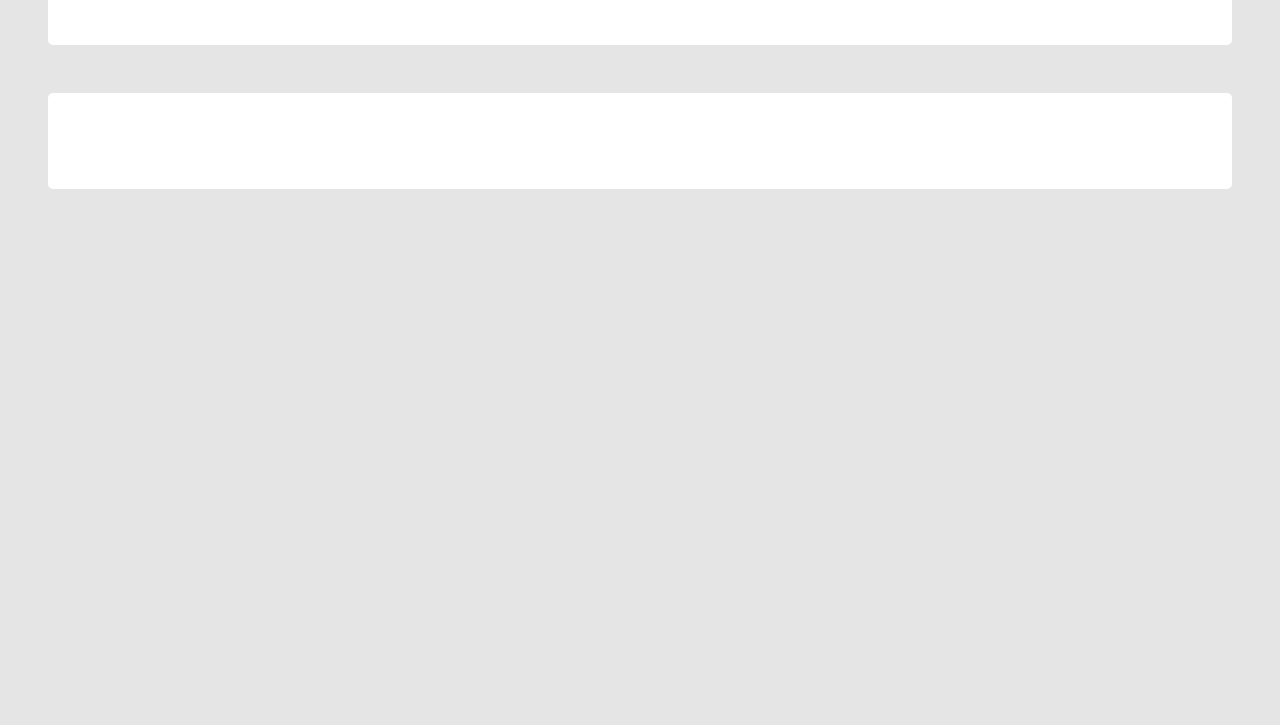
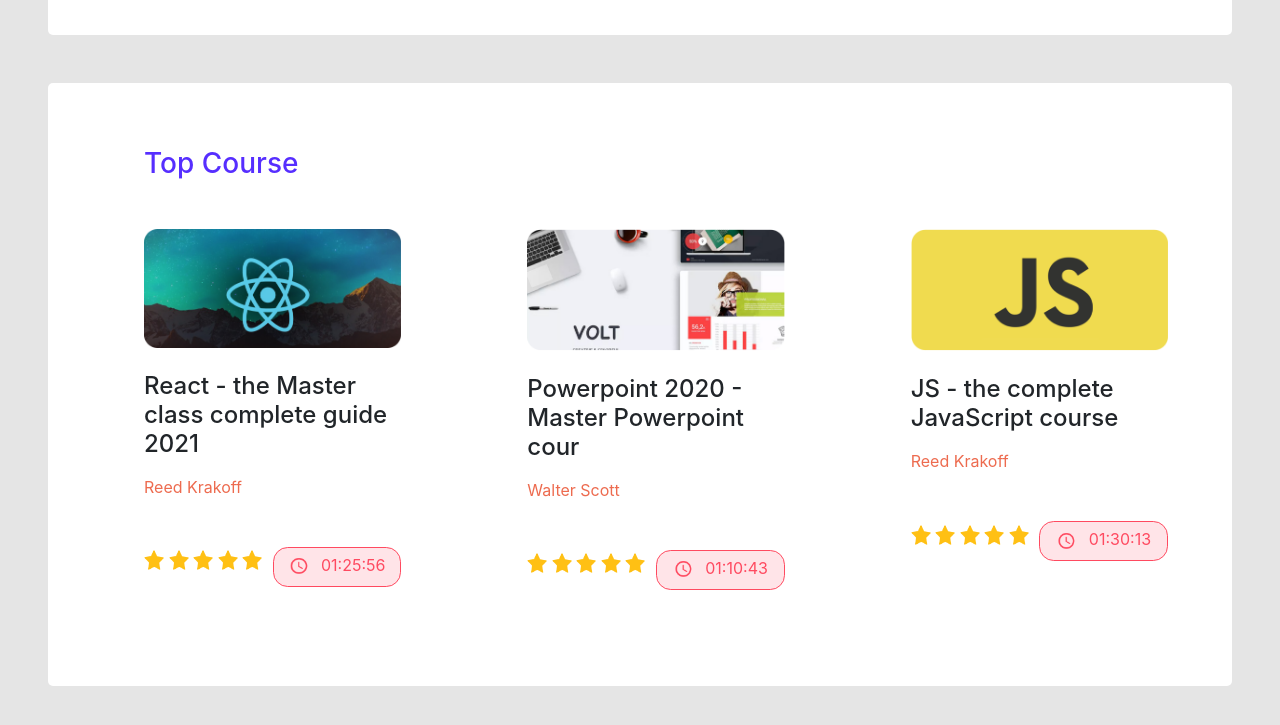
Before and after one commit to msHossain009/leader-board, a plain HTML site: page index.html in a window 1280 px wide. Shown: the part 927-1652 px from the top of the page. Before the commit the page ends 1164 px from the top, so only its background shows below. Drawn offline with nearby package versions, Linux system fonts and the light colour scheme.

Commit message:
Completed

```diff
--- a/index.html
+++ b/index.html
@@ -41,8 +41,8 @@
         </nav>
       </header>
       <main class="main1 m-5 pt-5 pb-5 pl-3 pr-3">
-         <!-- Top Players section -->
-         <section>
+        <!-- Top Players section -->
+        <section>
         <h3 class="ml-5 mb-5" style="color: #562EFF;">Top Players</h3>
         <div class="row m-5">
           <div class="col-md-4 player-1  d-flex align-items-center">
@@ -75,8 +75,8 @@
         <hr>
         </section>
         <!-- Top Blog -->
+        <h3 class="ml-5 mb-5 pt-3 heading" style="color: #562EFF;">Top Blog</h3>
         <section class="container">
-          <h3 class="ml-5 mb-5 pt-3 heading" style="color: #562EFF;">Top Blog</h3>
           <div class="blog blog-1">
             <img src="/images/blogs/blog-1.png" alt="Blog-1">
             <h4>13 of my favourite UI/UX goodies</h4>
@@ -99,8 +99,68 @@
           </div>
         </section>
       </main>
-      <main class="main2 m-5 pt-5 pb-5 pl-3 pr-3">
-
+      <!-- Top Courses Section -->
+      <main class="main2 m-5 pt-5 pb-5 pl-5 pr-3">
+        <h3 class="ml-5 mb-5 pt-3 heading" style="color: #562EFF;">Top Course</h3>
+        <section class="courses">
+          <div class="course-1 ml-5 mr-5 mb-5">
+            <img class="modules-pic" src="/images/courses/course-1.png" alt="course-1">
+            <h4 class="pt-4">React - the Master class complete guide 2021</h4>
+            <p class="pt-2"><a class="pinkish" href="#">Reed Krakoff</a></p>
+            <div class="floating mt-5">
+              <div class="star icons">
+                <img src="/images/icons/star.png" alt="course-1">
+                <img src="/images/icons/star.png" alt="course-1">
+                <img src="/images/icons/star.png" alt="course-1">
+                <img src="/images/icons/star.png" alt="course-1">
+                <img src="/images/icons/star.png" alt="course-1">
+                <p></p>
+              </div>
+              <div class="time icons">
+                <img class="mr-2" src="/images/icons/clock.png" alt="course-1">
+                <span>01:25:56</span>
+              </div>
+            </div>
+          </div>
+          <div class="course-2 ml-5 mr-5 mb-5">
+            <img class="modules-pic" src="/images/courses/course-2.png" alt="course-2">
+            <h4 class="pt-4">Powerpoint 2020 - Master Powerpoint cour</h4>
+            <p class="pt-2"><a class="pinkish" href="#">Walter Scott</a></p>
+            <div class="floating mt-5">
+              <div class="star icons">
+                <img src="/images/icons/star.png" alt="course-2">
+                <img src="/images/icons/star.png" alt="course-2">
+                <img src="/images/icons/star.png" alt="course-2">
+                <img src="/images/icons/star.png" alt="course-2">
+                <img src="/images/icons/star.png" alt="course-2">
+                <p></p>
+              </div>
+              <div class="time icons">
+                <img class="mr-2" src="/images/icons/clock.png" alt="course-2">
+                <span>01:10:43</span>
+              </div>
+            </div>
+          </div>
+          <div class="course-3 ml-5 mr-5 mb-5">
+            <img class="modules-pic" src="/images/courses/course-3.png" alt="course-3">
+            <h4 class="pt-4">JS - the complete JavaScript course</h4>
+            <p class="pt-2"><a class="pinkish" href="#">Reed Krakoff</a></p>
+            <div class="floating mt-5">
+              <div class="star icons">
+                <img src="/images/icons/star.png" alt="course-3">
+                <img src="/images/icons/star.png" alt="course-3">
+                <img src="/images/icons/star.png" alt="course-3">
+                <img src="/images/icons/star.png" alt="course-3">
+                <img src="/images/icons/star.png" alt="course-3">
+                <p></p>
+              </div>
+              <div class="time icons">
+                <img class="mr-2" src="/images/icons/clock.png" alt="course-3">
+                <span>01:30:13</span>
+              </div>
+            </div>
+          </div>
+        </section>
       </main>
     <!-- Optional JavaScript -->
     <!-- jQuery first, then Popper.js, then Bootstrap JS -->
--- a/style.css
+++ b/style.css
@@ -41,10 +41,40 @@
 .blog{
     display: grid;
     grid-template-columns: 1fr 2fr;
-    gap: 20px;
+    gap: 30px;
 }
 .blog img{
     grid-row: 1/span 2;
     height: 117px;
     width: 177px;
 }
+.courses{
+    display: grid;
+    grid-template-columns: 1fr 1fr 1fr;
+    grid-gap: 30px 30px;
+}
+.modules-pic {
+    height: auto;
+    width: 100%;
+}
+.icons img{
+    height: 20.03px;
+    width: 20.03px;
+}
+.pinkish{
+    color: #ED6B4F;
+}
+.floating{
+    display: grid;
+    grid-template-columns: 1fr 1fr;
+}
+.time{
+    background: #FFE4E8;
+    text-align: center ;
+    border: 1px solid #FF4A60;
+    border-radius: 14.70px;
+    padding: 5px 5px;
+}
+.floating .time span{
+    color: #FF4A60;
+}
```
